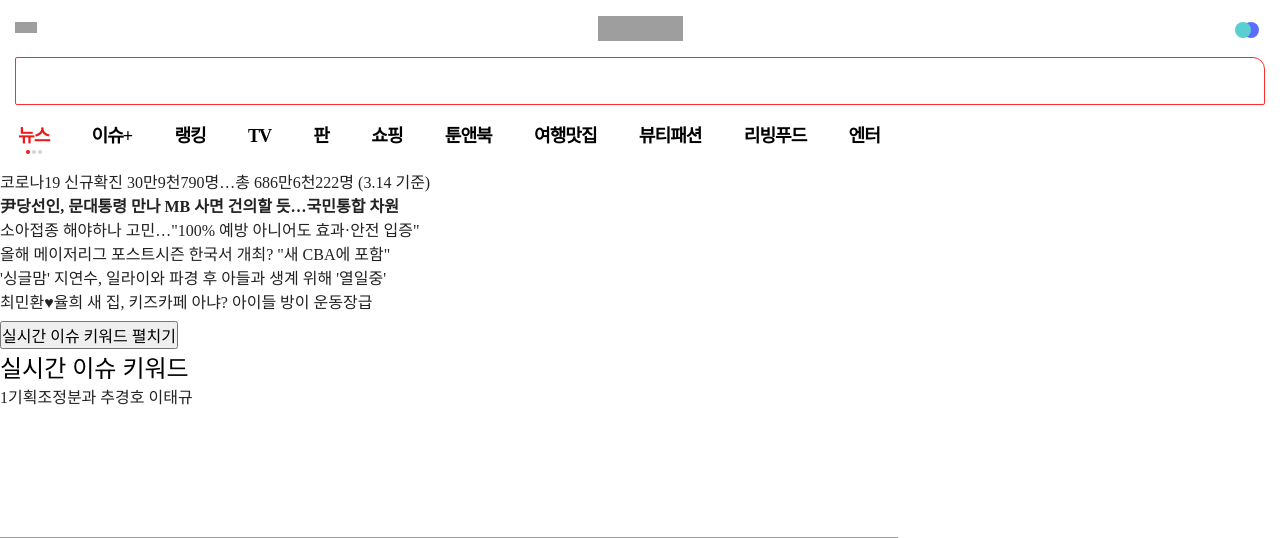
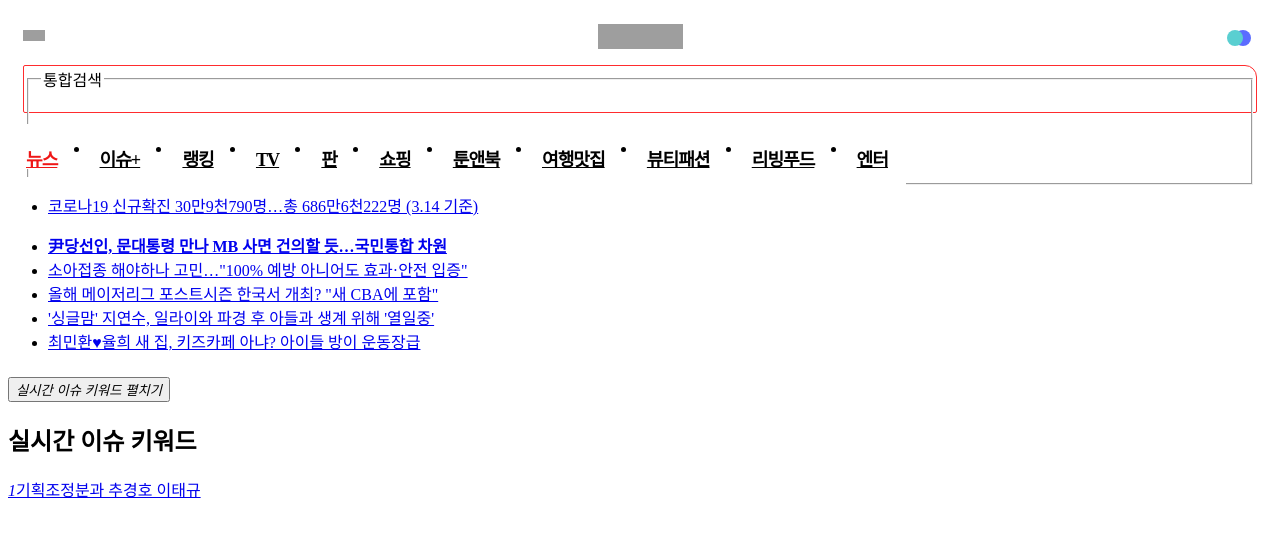
Before and after one commit to mijiFernandes/pa6, a Django app: page / in a window 1280 px wide. Shown: the top 538 px of the page. Run offline with Django 3.2, Linux system fonts and the light colour scheme; grey boxes are pictures that could not be loaded.

```diff
--- a/templates/mNATE.html
+++ b/templates/mNATE.html
@@ -32,19 +32,7 @@ function InfoCon(a, b){
 	@charset "utf-8";
 
 
-body,div,dl,dt,dd,ul,ol,li,h1,h2,h3,h4,h5,h6,pre,code,form,fieldset,input,textarea,button,p,blockquote,th,td { margin:0; padding:0; }
-body,input,textarea,select,button,table,h1,h2,h3,h4,h5,h6 { font-weight:normal; }
-img,fieldset{border:0}
-ul,ol,li{list-style:none;}
-a { color:#222;}
-em,i,address {font-style:normal; font-weight:normal;}
-legend,caption {clear:both;display:none;}
-input,textarea,select,button,table{ font-size:inherit;font-family:inherit;line-height:inherit; }
-table{border-collapse:collapse}
-textarea { resize:none; }
-button,label { cursor:pointer; }
-a, a:hover, a:active { text-decoration: none; }
-.safari strong { font-weight:500; }
+
 
 .rollItem { will-change: transform; will-change: left; }
 .skipNav, .hide { position:absolute;width:1px;height:1px;overflow:hidden; }
```
